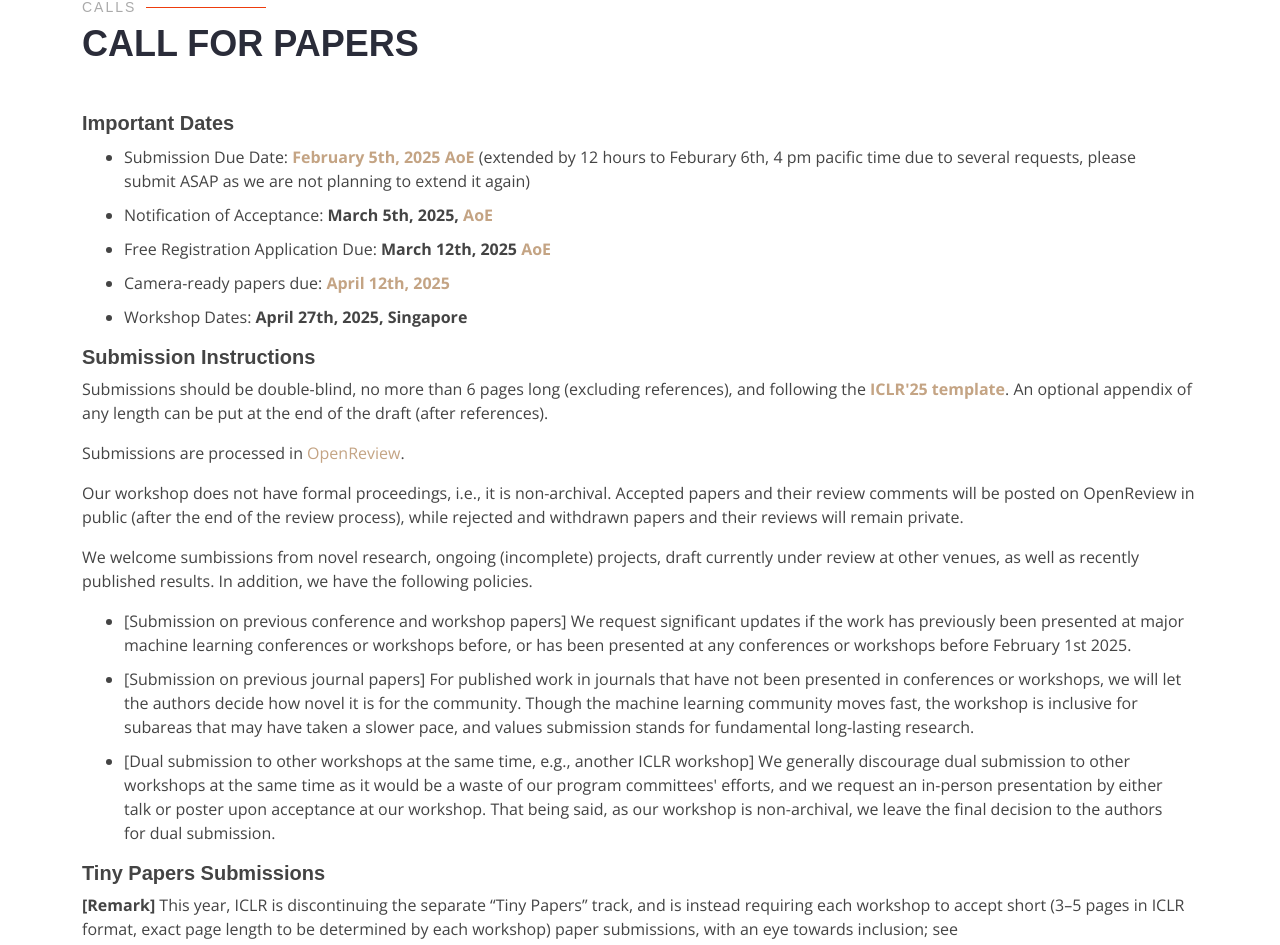
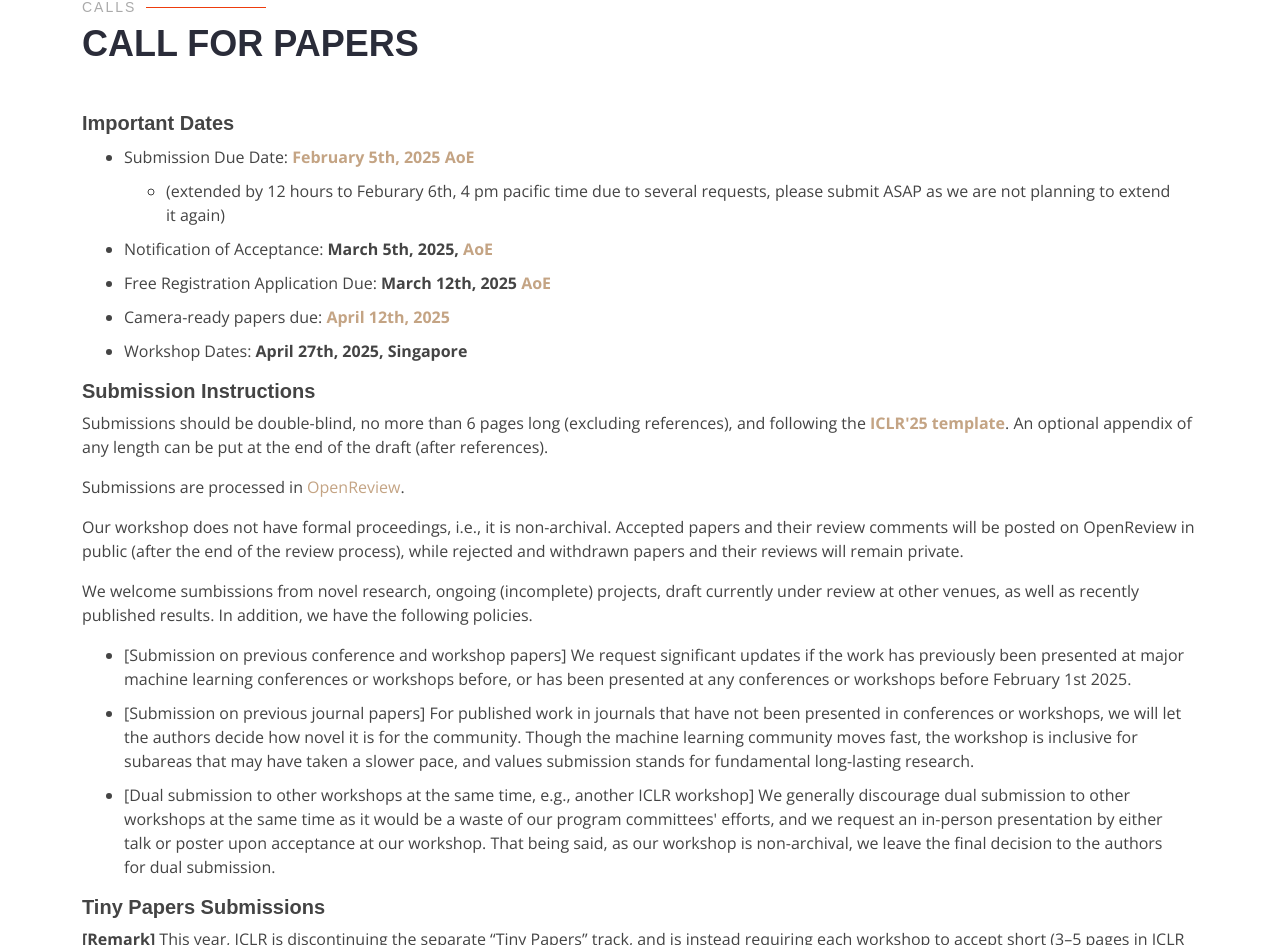
Before and after one commit to synthetic-data-iclr/synthetic-data-iclr.github.io, a plain HTML site: page index.html in a window 1280 px wide. Shown: the part 1523-2468 px from the top of the page. Drawn offline with nearby package versions, Linux system fonts and the light colour scheme.

Commit message:
formatting

```diff
--- a/index.html
+++ b/index.html
@@ -176,7 +176,11 @@
 
         <h5><b>Important Dates</b></h5>
         <ul>
-            <li>Submission Due Date: <span style="color: #C4A484"><b>February 5th, 2025 <a href="https://time.is/Anywhere_on_Earth">AoE</a> </b></span>(extended by 12 hours to Feburary 6th, 4 pm pacific time due to several requests, please submit ASAP as we are not planning to extend it again)</li>
+            <li>Submission Due Date: <span style="color: #C4A484"><b>February 5th, 2025 <a href="https://time.is/Anywhere_on_Earth">AoE</a> </b></span>
+              <ul>
+                <li>(extended by 12 hours to Feburary 6th, 4 pm pacific time due to several requests, please submit ASAP as we are not planning to extend it again)</li>
+              </ul>
+            </li>
             <li>Notification of Acceptance: <b>March 5th, 2025, <a href="https://time.is/Anywhere_on_Earth">AoE</a></b> </li>
             <li>Free Registration Application Due: <b>March 12th, 2025 <a href="https://time.is/Anywhere_on_Earth">AoE</a></b></span> </li>
             <li>Camera-ready papers due: <span style="color: #C4A484"><b>April 12th, 2025</b></span></li>
```
